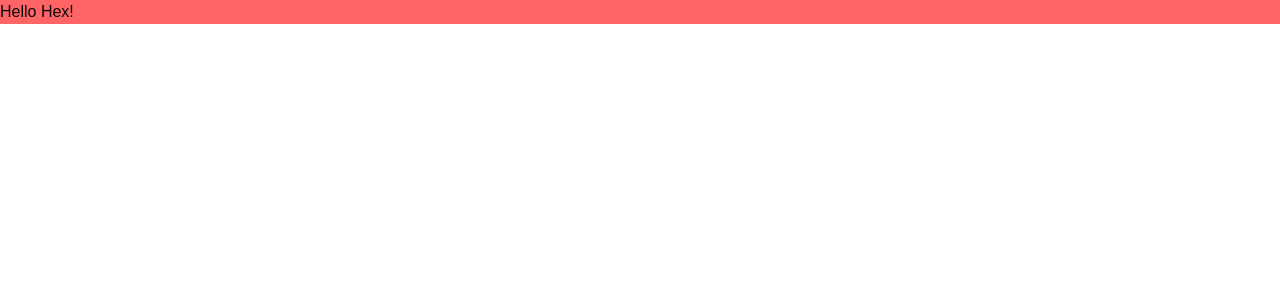
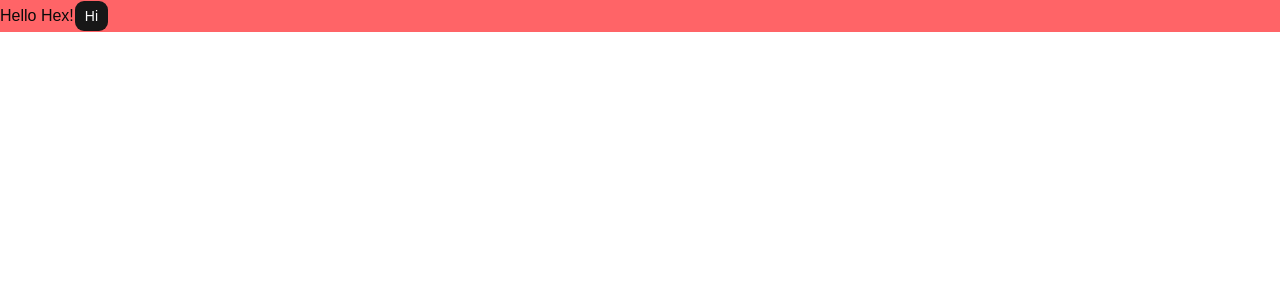
Before and after one commit to pagekey/hex, a React (Vite) app in the folder client/: page / in a window 1280 px wide. Shown: the top 300 px of the page. Built offline with nearby package versions, Linux system fonts and the light colour scheme.

Commit message:
fix: put shadcn stuff in src/

```diff
--- a/client/src/App.tsx
+++ b/client/src/App.tsx
@@ -1,7 +1,10 @@
+import { Button } from "@/components/ui/button";
+
 export default function App() {
   return (
     <div className="bg-red-400">
       Hello Hex!
+      <Button>Hi</Button>
     </div>
   )
 }
```
Also changed, not shown: client/src/components/ui/button.tsx (renamed from client/@/components/ui/button.tsx), client/src/lib/utils.ts (renamed from client/@/lib/utils.ts).
